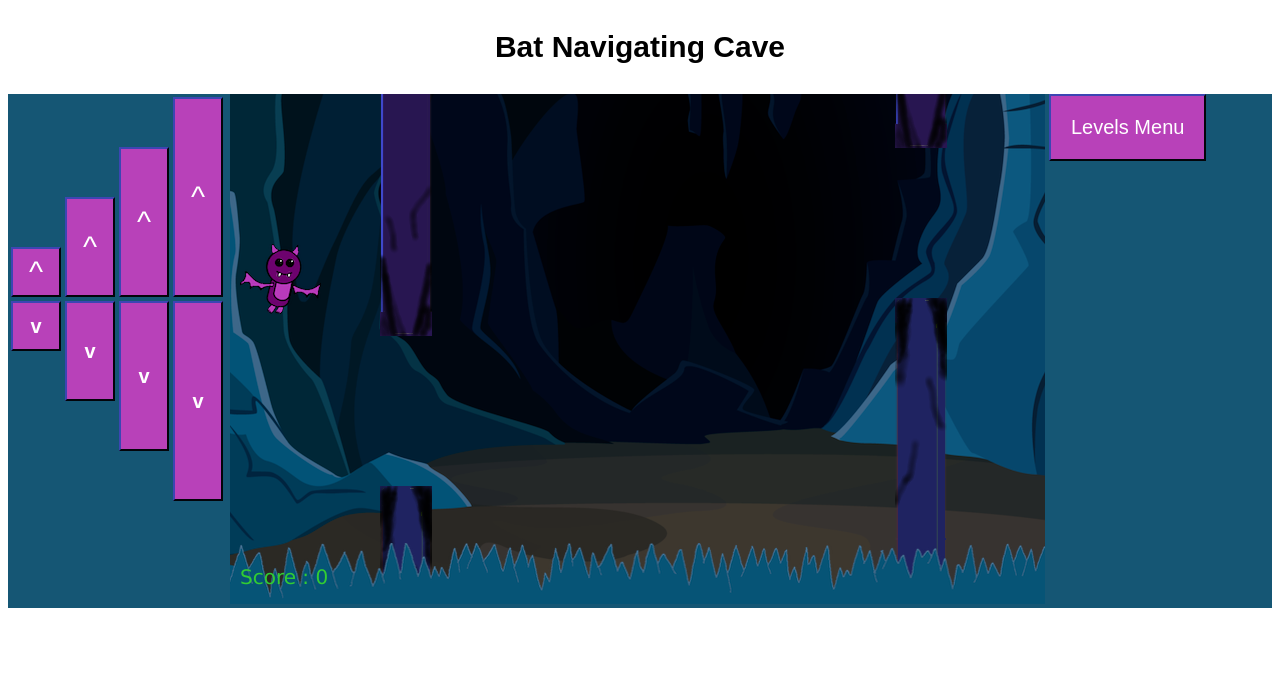
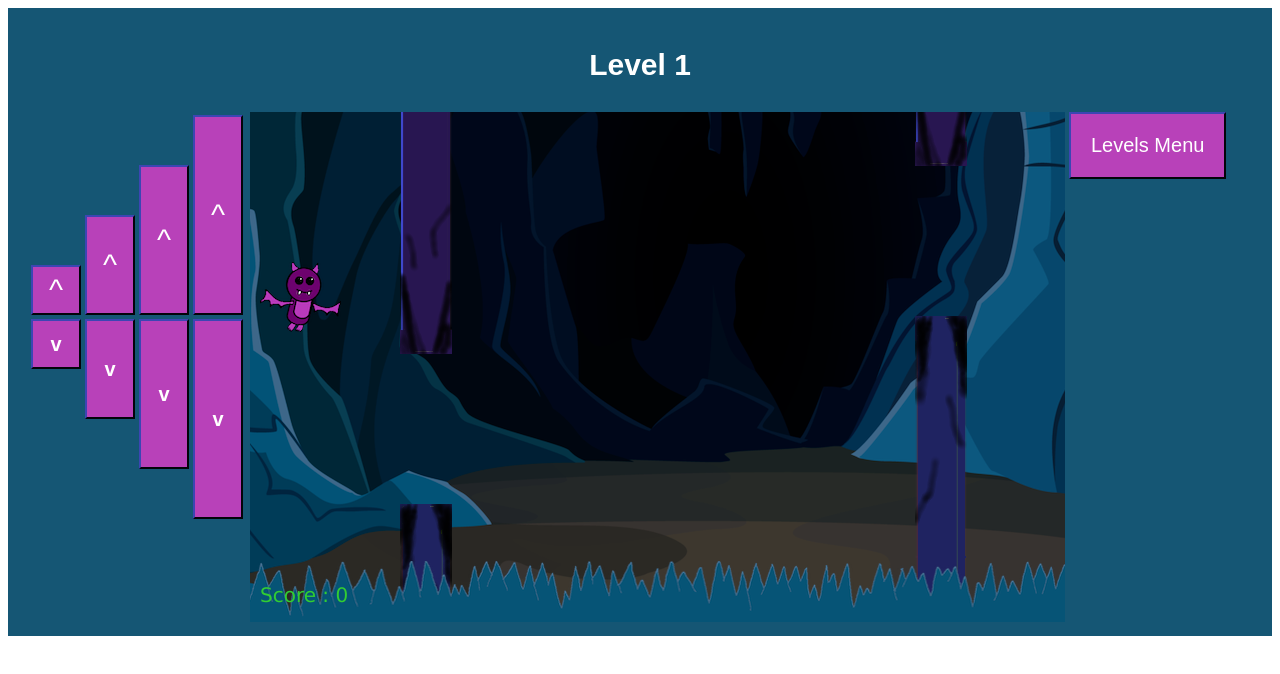
Before and after one commit to brownl1/SpatialGame, a plain HTML site: page index.html in a window 1280 px wide. Drawn offline with Linux system fonts and the light colour scheme.

Commit message:
changing titles

```diff
--- a/flappyBird.js
+++ b/flappyBird.js
@@ -109,6 +109,7 @@ function draw(){
 
     ctx.drawImage(bg,0,0);
 
+
     for(var i = 0; i < pipe.length; i++){
 
         constant = pipeNorth.height+gap;
@@ -119,10 +120,6 @@ function draw(){
           alert("Too many button presses. Try again next time");
           buttonpress = 2;
           location.reload();
-
-        if (pipe[i].x <= 10) {
-
-          }
         }
 
 
@@ -151,19 +148,11 @@ function draw(){
             });
         }
 
-        // detect collision
-
-        // if( bX + bat.width >= pipe[i].x && bX <= pipe[i].x + pipeNorth.width && (bY <= pipe[i].y + pipeNorth.height || bY+bat.height >= pipe[i].y+constant) || bY + bat.height >=  cvs.height - fg.height){
-        //     location.reload(); // reload the page
-        // }
-
         if(pipe[i].x == 5){
             score++;
             scor.play();
             buttonpress = 2;
         }
-
-
     }
 
     ctx.drawImage(fg,0,cvs.height - fg.height);
--- a/index.html
+++ b/index.html
@@ -7,11 +7,11 @@
        href = "styles.css" />
   </head>
   <body>
-   <h3>Bat Navigating Cave</h3>
 
-   <div style="background-color: #155674; align:center;">
+   <div style="background-color: #155674; align:center; padding:10px 20px; display:inline-block”">
      <!-- background-image: url('images/caveBackground.png'); background-repeat: no-repeat; -->
      <!-- 0A3551 -->
+     <h3 style="color:white;">Level 1</h3>
 
      <table style="display:inline; vertical-align:top;">
        <tr valign="bottom">
```
